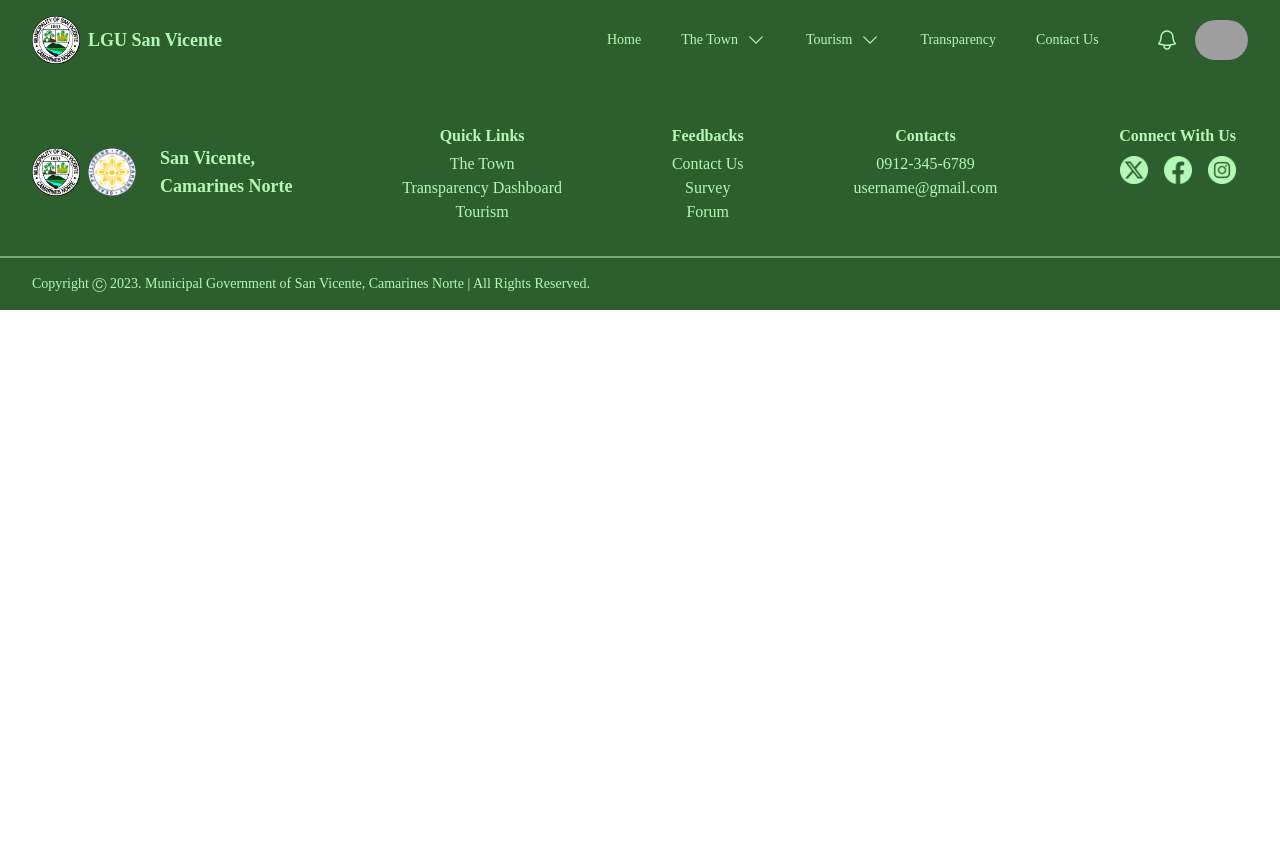
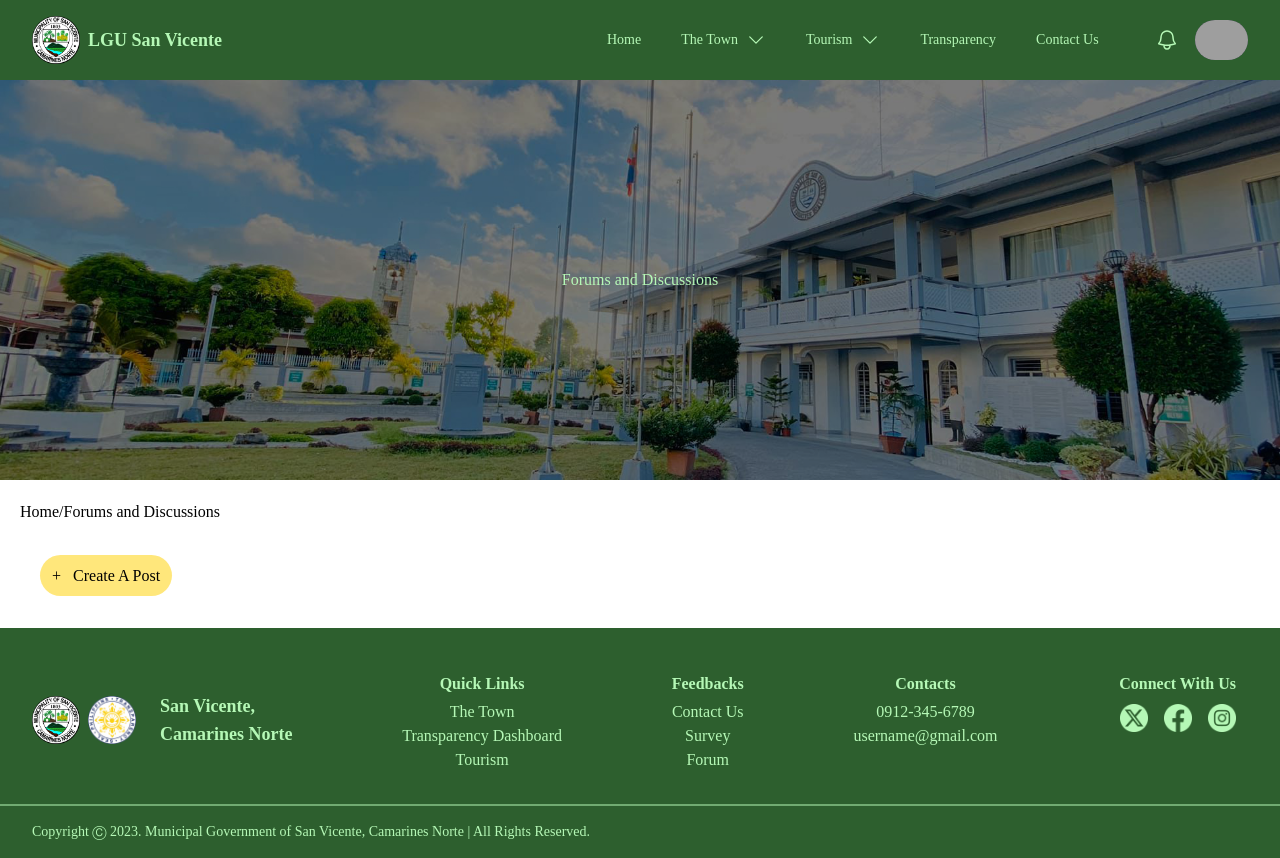
Before and after one commit to aechano/Vicenture-SAD, a React (Create React App) app: page /forums in a window 1280 px wide. Before the commit the page ends 800 px from the top, so only its background shows below. Built offline with nearby package versions, Linux system fonts and the light colour scheme; grey boxes are pictures that could not be loaded.

Commit message:
update sa kung saan-saan

```diff
--- a/src/App.js
+++ b/src/App.js
@@ -8,6 +8,7 @@ import Homepage from './pages/Homepage';
 import SignUpLGU from './pages/Accounts/SignUpDetails/SignUpLGU';
 import SignUpInvestor from './pages/Accounts/SignUpDetails/SignUpInvestor';
 import Banner from './components/Banner';
+import ForumsAndDiscussions from './pages/non_admin_pages/ForumsAndDiscussions';
 
 function App() {
     return (
@@ -16,10 +17,13 @@ function App() {
                 <Header>
                     <Routes>
                         <Route path='/' element={<Homepage />} />
+
                         <Route path='/sign-in' element={<SignIn />} />
                         <Route path='/sign-up' element={<SignUp />} />
                         <Route path='/sign-up/lgu' element={<SignUpLGU />} />
                         <Route path='/sign-up/investor' element={<SignUpInvestor />} />
+
+                        <Route path='/forums' element={<ForumsAndDiscussions />} />
 
                         <Route path='/debug' element={<Banner />} />
                     </Routes>
--- /dev/null
+++ b/src/classifiers/Body.js
@@ -0,0 +1,9 @@
+import React from 'react'
+
+export default function Body({className, style, children}) {
+  return (
+    <div className={className} style={style}>
+      {children}
+    </div>
+  )
+}
--- /dev/null
+++ b/src/components/ForumContent.js
@@ -0,0 +1,9 @@
+import React from 'react'
+
+export default function ForumContent(props) {
+  return (
+    <div>
+
+    </div>
+  )
+}
--- /dev/null
+++ b/src/components/WebpagePath.js
@@ -0,0 +1,11 @@
+import React from 'react'
+import { NavLink } from 'react-router-dom'
+
+export default function WebpagePath(props) {
+    return (
+        <div className={'flex '+props.className}>
+            {props.previous.map((page, index) => (<NavLink key={index} to={page.to}>{page.title}/</NavLink>))}
+            <p>{props.children}</p>
+        </div >
+    )
+}
--- a/src/pages/non_admin_pages/ForumsAndDiscussions.js
+++ b/src/pages/non_admin_pages/ForumsAndDiscussions.js
@@ -1,9 +1,58 @@
 import React from 'react'
+import { NavLink } from 'react-router-dom'
+import WebpagePath from '../../components/WebpagePath'
+import Banner from '../../components/Banner'
+import Body from '../../classifiers/Body'
 
 export default function ForumsAndDiscussions() {
+  var contents = [
+    {
+      contentID:1042,
+      email:"gheeelo@gmail.com",
+      title:"San Vicente - A Forum Example",
+      body:"San Vicente, a hidden gem nestled in the heart of Camarines Norte, is a place of serene beauty and natural wonder. This tranquil town, often overshadowed by more prominent tourist destinations in the Philippines, holds a secret that is waiting to be discovered - the breathtaking Mananap Falls. San Vicente, with its lush greenery, pristine rivers, and warm, welcoming locals, offers an ideal escape from the hustle and bustle of city life. The town is a haven for nature lovers and adventure seekers, with a wealth of natural attractions to explore. Among these, Mananap Falls stands out as one of the most captivating and enchanting sites in the region. Mananap Falls is a cascading masterpiece of nature, with its crystalline waters tumbling down a series of rocky terraces, creating a mesmerizing visual and auditory spectacle. The falls are surrounded by a lush tropical forest, where exotic flora and fauna thrive, adding to the mystical aura of the place.",
+      images:["image1", "image2"],
+      tags:["tag1", "tag2"]
+    },
+    {
+      contentID:1043,
+      email:"gheeelo@gmail.com",
+      title:"San Vicente - A Forum Example 2",
+      body:"A hidden gem nestled in the heart of Camarines Norte, is a place of serene beauty and natural wonder. This tranquil town, often overshadowed by more prominent tourist destinations in the Philippines, holds a secret that is waiting to be discovered - the breathtaking Mananap Falls. San Vicente, with its lush greenery, pristine rivers, and warm, welcoming locals, offers an ideal escape from the hustle and bustle of city life. The town is a haven for nature lovers and adventure seekers, with a wealth of natural attractions to explore. Among these, Mananap Falls stands out as one of the most captivating and enchanting sites in the region. Mananap Falls is a cascading masterpiece of nature, with its crystalline waters tumbling down a series of rocky terraces, creating a mesmerizing visual and auditory spectacle. The falls are surrounded by a lush tropical forest, where exotic flora and fauna thrive, adding to the mystical aura of the place.",
+      images:["", "image2"],
+      tags:["tag1", "tag2"]
+
+    },
+    {
+      contentID:1043,
+      email:"gheeelo@gmail.com",
+      title:"San Vicente - A Forum Example 3",
+      body:"Camarines Norte, is a place of serene beauty and natural wonder. This tranquil town, often overshadowed by more prominent tourist destinations in the Philippines, holds a secret that is waiting to be discovered - the breathtaking Mananap Falls. San Vicente, with its lush greenery, pristine rivers, and warm, welcoming locals, offers an ideal escape from the hustle and bustle of city life. The town is a haven for nature lovers and adventure seekers, with a wealth of natural attractions to explore. Among these, Mananap Falls stands out as one of the most captivating and enchanting sites in the region. Mananap Falls is a cascading masterpiece of nature, with its crystalline waters tumbling down a series of rocky terraces, creating a mesmerizing visual and auditory spectacle. The falls are surrounded by a lush tropical forest, where exotic flora and fauna thrive, adding to the mystical aura of the place.",
+      images:["", ""],
+      tags:["tag1", "tag2"]
+
+    },
+  ]
   return (
-    <div>
+    <>
+      <Banner>
+        <p className='text-lgu-lime'>Forums and Discussions</p>
+      </Banner>
+      <Body className="mx-5">
+        <WebpagePath previous={[{ title: "Home", to: "/" },]} className="pt-5"> Forums and Discussions </WebpagePath>
+        <div className='w-fit rounded-full ms-5 my-10'>
+          <NavLink className='bg-lgu-yellow text-black w-fit p-3 rounded-full'>
+            +&nbsp;&nbsp;&nbsp;Create A Post
+          </NavLink>
+        </div>
+        {
+          contents.map((content, index) => (
+            <div key={content.contentID} className='min-h- '>
 
-    </div>
+            </div>
+          ))
+        }
+      </Body>
+    </>
   )
 }
```
Also changed, not shown: src/classifiers/0Description.txt (added).
